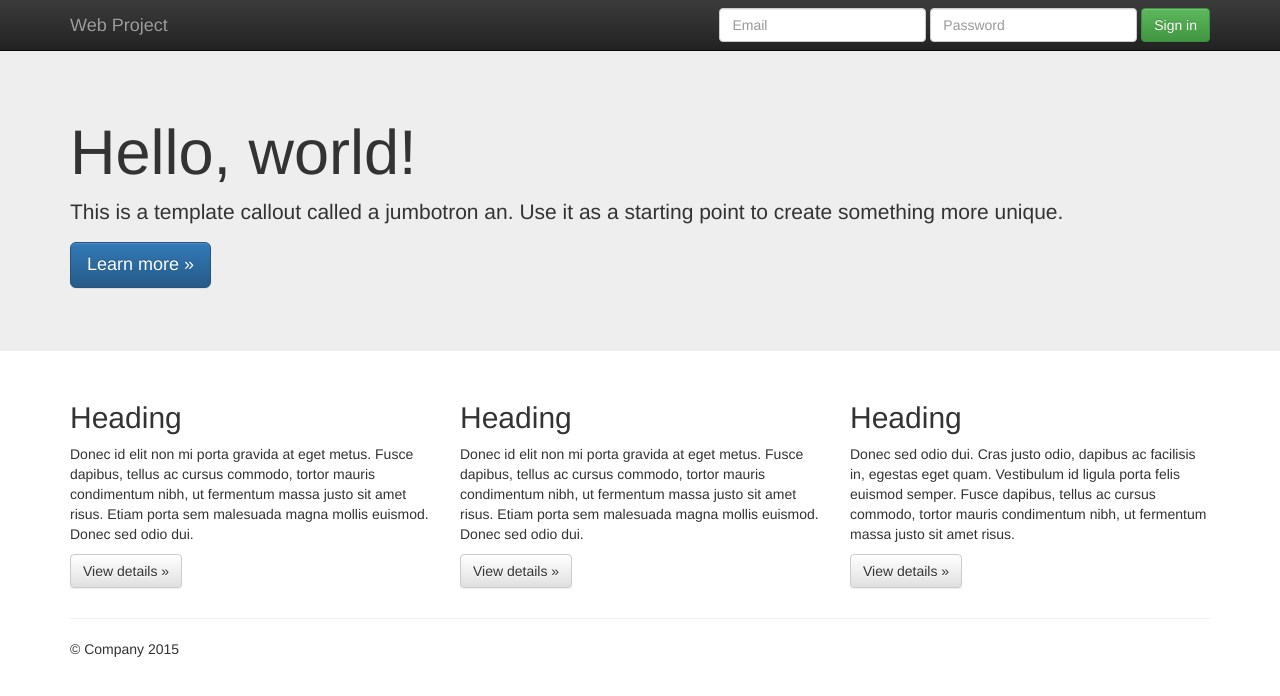
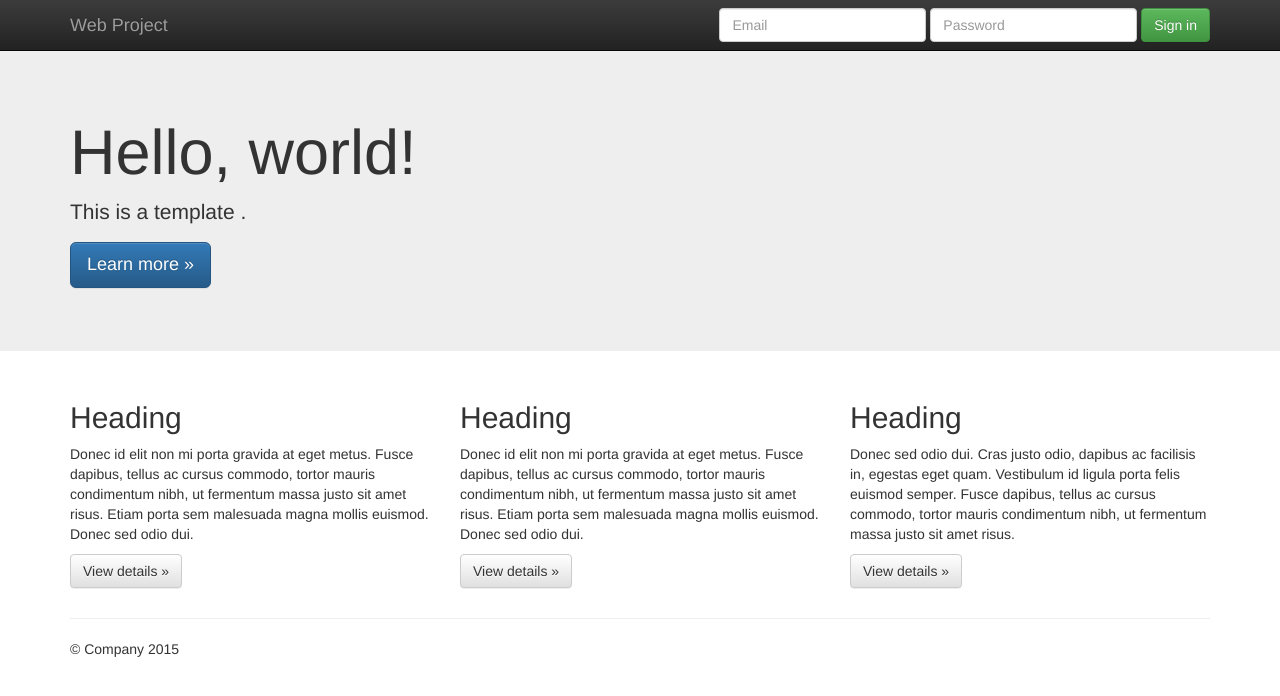
Before and after one commit to HemantTomar/WebProject, a plain HTML site: page index.html in a window 1280 px wide. Drawn offline with nearby package versions, Linux system fonts and the light colour scheme.

Commit message:
[ci hemant]

```diff
--- a/index.html
+++ b/index.html
@@ -56,7 +56,7 @@
     <div class="jumbotron">
       <div class="container">
         <h1>Hello, world!</h1>
-        <p>This is a template  callout called a jumbotron an. Use it as a starting point to create something more unique.</p>
+        <p>This is a template .</p>
         <p><a class="btn btn-primary btn-lg" href="#" role="button">Learn more &raquo;</a></p>
       </div>
     </div>
```
